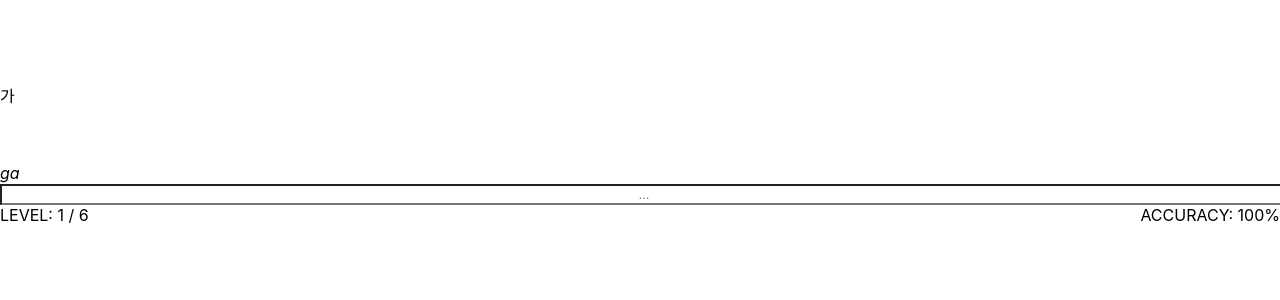
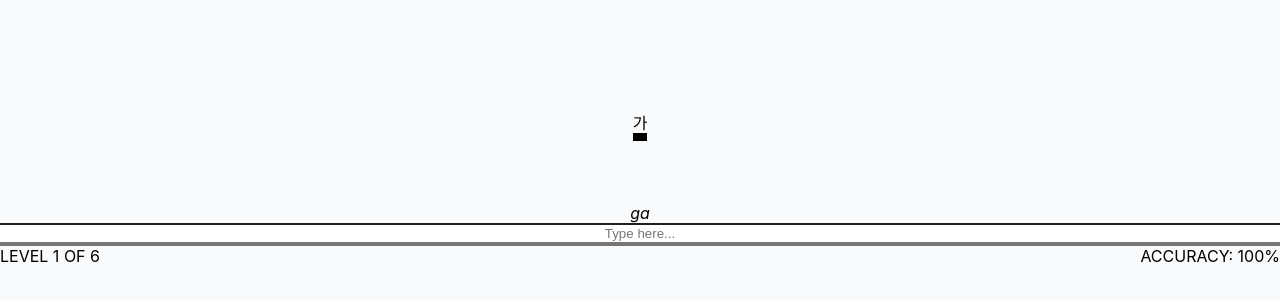
Before and after one commit to dyoo/korean-typing-tutor, a Svelte app: page / in a window 1280 px wide. Shown: the part 246-546 px from the top of the page. Built offline with nearby package versions, Linux system fonts and the light colour scheme.

Commit message:
Extract TutorSession controller to src/lib/tutorSession.ts with full unit tests, and enlarge typography in App.svelte

```diff
--- a/src/App.svelte
+++ b/src/App.svelte
@@ -1,23 +1,35 @@
 <script lang="ts">
   import { onMount } from 'svelte';
   import contentData from './content.json';
-  import { HangulEngine, checkErrors } from './utils/koreanEngine';
-  import type { ErrorReport } from './types/korean';
+  import { TutorSession } from './lib/tutorSession';
+  import type { LessonItem } from './types/korean';
 
-  let content = contentData;
-  let currentIndex = 0;
-  let userInput = '';
-  let errors: ErrorReport[] = [];
-  let inputElement: HTMLInputElement;
+  const session = new TutorSession(contentData as LessonItem[]);
 
-  let currentItem = content[currentIndex];
-  let accuracy = 100;
-
-  const engine = new HangulEngine();
+  let currentIndex = $state(session.getCurrentIndex());
+  let userInput = $state(session.getUserInput());
+  let errors = $state(session.getErrors());
+  let accuracy = $state(session.getAccuracy());
+  let progress = $state(session.getProgressPercentage());
+  let currentItem = $state(session.getCurrentItem());
+  let inputElement = $state<HTMLInputElement | null>(null);
 
   onMount(() => {
     inputElement?.focus();
   });
+
+  function focusInput() {
+    inputElement?.focus();
+  }
+
+  function syncState() {
+    currentIndex = session.getCurrentIndex();
+    userInput = session.getUserInput();
+    errors = session.getErrors();
+    accuracy = session.getAccuracy();
+    progress = session.getProgressPercentage();
+    currentItem = session.getCurrentItem();
+  }
 
   function handleKeydown(e: KeyboardEvent) {
     if (e.key === 'Tab' || e.key === 'Escape' || e.altKey || e.ctrlKey || e.metaKey) {
@@ -26,69 +38,60 @@
 
     if (e.key === 'Backspace' || e.key.length === 1) {
       e.preventDefault();
-      userInput = engine.handleKey(e.key);
-      errors = checkErrors(currentItem.target, userInput);
+      const { isTutorialComplete } = session.processKey(e.key);
+      syncState();
 
-      const correctChars = errors.filter(err => !err.isError).length;
-      accuracy = userInput.length > 0 ? Math.round((correctChars / userInput.length) * 100) : 100;
-
-      if (userInput === currentItem.target) {
-        handleNext();
+      if (isTutorialComplete) {
+        alert("Congratulations! You've completed the tutorial!");
+        session.resetSession();
+        syncState();
       }
-    }
-  }
-
-  function handleNext() {
-    engine.reset();
-    if (currentIndex < content.length - 1) {
-      currentIndex++;
-      userInput = '';
-      currentItem = content[currentIndex];
-      errors = [];
-    } else {
-      alert("Congratulations! You've completed the tutorial!");
-      currentIndex = 0;
-      userInput = '';
-      currentItem = content[0];
-      errors = [];
     }
   }
 </script>
 
-<main class="flex flex-col items-center justify-center min-h-screen bg-white text-gray-900 px-4">
-  <div class="max-w-2xl w-full">
-    <div class="w-full bg-gray-200 h-1 mb-12 rounded-full overflow-hidden">
+<svelte:window onclick={focusInput} />
+
+<main class="flex flex-col items-center justify-center min-h-screen bg-gray-50 text-gray-900 px-6 py-12 select-none">
+  <div class="max-w-4xl w-full flex flex-col items-center">
+    <div class="w-full bg-gray-200 h-2.5 mb-16 rounded-full overflow-hidden shadow-inner">
       <div
-        class="bg-blue-500 h-full transition-all duration-300"
-        style="width: {(currentIndex / content.length) * 100}%"
+        class="bg-blue-600 h-full transition-all duration-300 rounded-full"
+        style="width: {progress}%"
       ></div>
     </div>
 
-    <div class="relative text-5xl font-medium tracking-widest mb-8 min-h-[80px] leading-relaxed">
-      <div class="flex flex-wrap gap-x-1">
+    <div class="relative mb-12 min-h-[160px] flex items-center justify-center text-center">
+      <div class="flex justify-center flex-wrap gap-x-4 text-7xl sm:text-8xl md:text-9xl font-bold tracking-widest leading-none">
         {#each currentItem.target.split('') as char, i}
-          <span class={errors.find(err => err.index === i)?.isError ? 'border-b-4 border-red-500 text-red-500' : ''}>
-            {char}
+          {@const typedChar = userInput[i]}
+          {@const isTyped = typedChar !== undefined}
+          {@const isError = isTyped && typedChar !== char}
+
+          <span class="relative px-2 py-1">
+            <span class={isTyped ? (isError ? 'text-red-500 border-b-8 border-red-500' : 'text-blue-600 border-b-8 border-blue-600') : 'text-gray-300 border-b-8 border-gray-200'}>
+              {isTyped ? typedChar : char}
+            </span>
           </span>
         {/each}
       </div>
     </div>
 
-    <div class="text-xl text-gray-400 italic mb-12 h-8">
+    <div class="text-2xl sm:text-3xl text-gray-500 font-medium italic mb-16 h-10 text-center tracking-wide">
       {currentItem.pronunciation ? currentItem.pronunciation : currentItem.translation}
     </div>
 
     <input
       bind:this={inputElement}
       type="text"
-      class="w-full bg-transparent border-b-2 border-gray-300 text-4xl focus:outline-none focus:border-blue-500 transition-colors text-center"
+      class="w-full max-w-xl bg-white border-b-4 border-gray-300 focus:border-blue-600 text-5xl py-4 focus:outline-none transition-all text-center font-bold shadow-sm rounded-t-lg"
       value={userInput}
-      on:keydown={handleKeydown}
-      placeholder="..."
+      onkeydown={handleKeydown}
+      placeholder="Type here..."
     />
 
-    <div class="flex justify-between mt-12 text-sm text-gray-400 font-mono uppercase tracking-tighter">
-      <span>Level: {currentIndex + 1} / {content.length}</span>
+    <div class="flex justify-between w-full max-w-xl mt-12 text-base sm:text-lg text-gray-400 font-mono font-semibold uppercase tracking-wider">
+      <span>Level {currentIndex + 1} of {session.getTotalItems()}</span>
       <span>Accuracy: {accuracy}%</span>
     </div>
   </div>
@@ -97,6 +100,7 @@
 <style>
   :global(body) {
     margin: 0;
-    font-family: 'Inter', sans-serif;
+    font-family: 'Inter', system-ui, -apple-system, sans-serif;
+    background-color: #f9fafb;
   }
 </style>
--- /dev/null
+++ b/src/lib/tutorSession.ts
@@ -0,0 +1,89 @@
+import { HangulEngine, checkErrors } from '../utils/koreanEngine';
+import type { ErrorReport, LessonItem } from '../types/korean';
+
+export class TutorSession {
+  private items: LessonItem[];
+  private currentIndex = 0;
+  private userInput = '';
+  private errors: ErrorReport[] = [];
+  private accuracy = 100;
+  private engine: HangulEngine;
+
+  constructor(items: LessonItem[]) {
+    this.items = items;
+    this.engine = new HangulEngine();
+  }
+
+  public getCurrentItem(): LessonItem {
+    return this.items[this.currentIndex];
+  }
+
+  public getCurrentIndex(): number {
+    return this.currentIndex;
+  }
+
+  public getTotalItems(): number {
+    return this.items.length;
+  }
+
+  public getUserInput(): string {
+    return this.userInput;
+  }
+
+  public getErrors(): ErrorReport[] {
+    return this.errors;
+  }
+
+  public getAccuracy(): number {
+    return this.accuracy;
+  }
+
+  public getProgressPercentage(): number {
+    if (this.items.length === 0) return 0;
+    return Math.round(((this.currentIndex + 1) / this.items.length) * 100);
+  }
+
+  public processKey(key: string): { isMatch: boolean; isTutorialComplete: boolean } {
+    if (key === 'Tab' || key === 'Escape') {
+      return { isMatch: false, isTutorialComplete: false };
+    }
+
+    if (key === 'Backspace' || key.length === 1) {
+      this.userInput = this.engine.handleKey(key);
+      const currentTarget = this.getCurrentItem().target;
+      this.errors = checkErrors(currentTarget, this.userInput);
+
+      const correctChars = this.errors.filter(err => !err.isError).length;
+      this.accuracy = this.userInput.length > 0 ? Math.round((correctChars / this.userInput.length) * 100) : 100;
+
+      if (this.userInput === currentTarget) {
+        const isTutorialComplete = this.advanceLevel();
+        return { isMatch: true, isTutorialComplete };
+      }
+    }
+
+    return { isMatch: false, isTutorialComplete: false };
+  }
+
+  public advanceLevel(): boolean {
+    this.engine.reset();
+    this.userInput = '';
+    this.errors = [];
+
+    if (this.currentIndex < this.items.length - 1) {
+      this.currentIndex++;
+      return false;
+    } else {
+      this.currentIndex = 0;
+      return true;
+    }
+  }
+
+  public resetSession(): void {
+    this.engine.reset();
+    this.currentIndex = 0;
+    this.userInput = '';
+    this.errors = [];
+    this.accuracy = 100;
+  }
+}
```
Also changed, not shown: src/types/korean.ts (+8 -0 lines), 2 other files (tests, documents, lock files or other folders).
